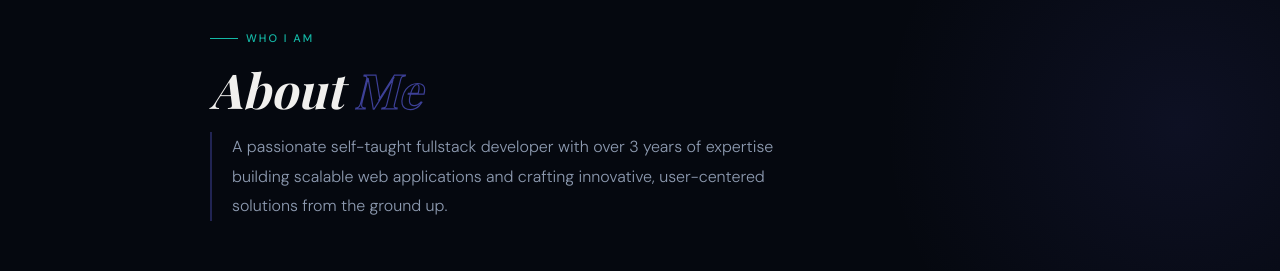
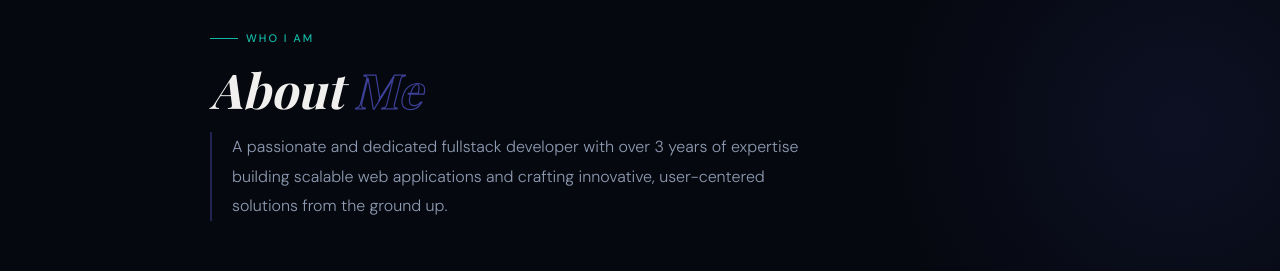
Before and after one commit to renton-hash/New_Portfolio, a React (Vite) app: page / in a window 1280 px wide. Shown: the part 875-1146 px from the top of the page. Built offline with nearby package versions, Linux system fonts and the light colour scheme; a web font is replaced by a local one.

Commit message:
About_Us

```diff
--- a/src/Components/Sections/About.jsx
+++ b/src/Components/Sections/About.jsx
@@ -39,7 +39,7 @@ export const About = () => {
           </h2>
 
           <p className="about-bio">
-            A passionate self-taught fullstack developer with over 3 years of expertise
+            A passionate and dedicated fullstack developer with over 3 years of expertise
             building scalable web applications and crafting innovative,
             user-centered solutions from the ground up.
           </p>
```
